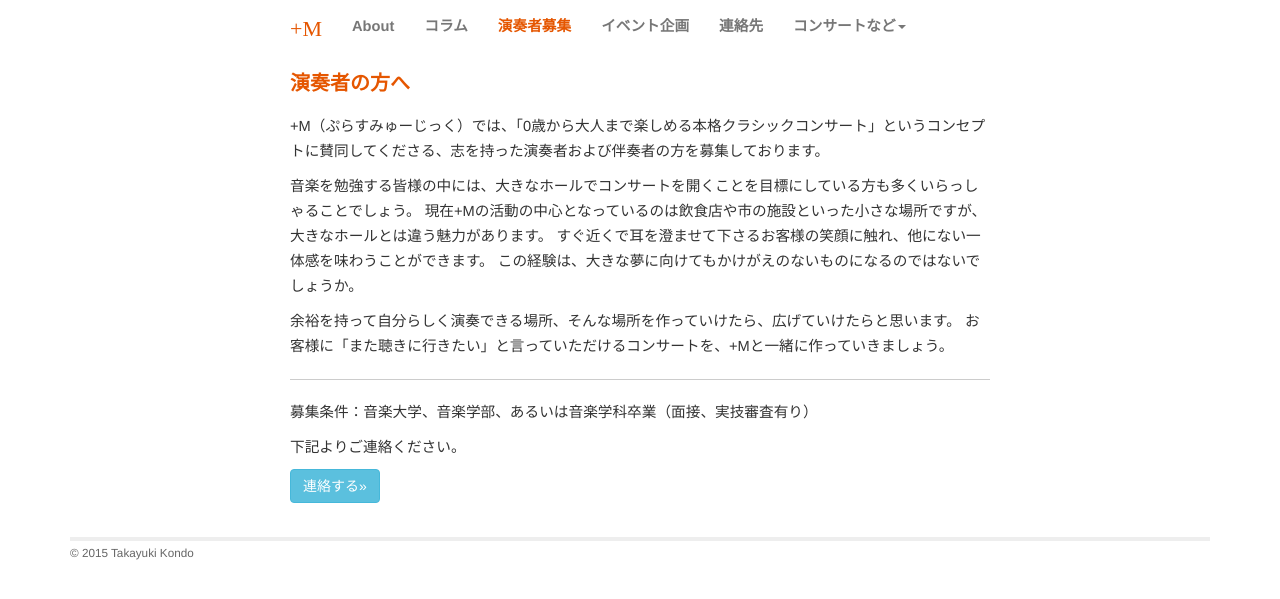
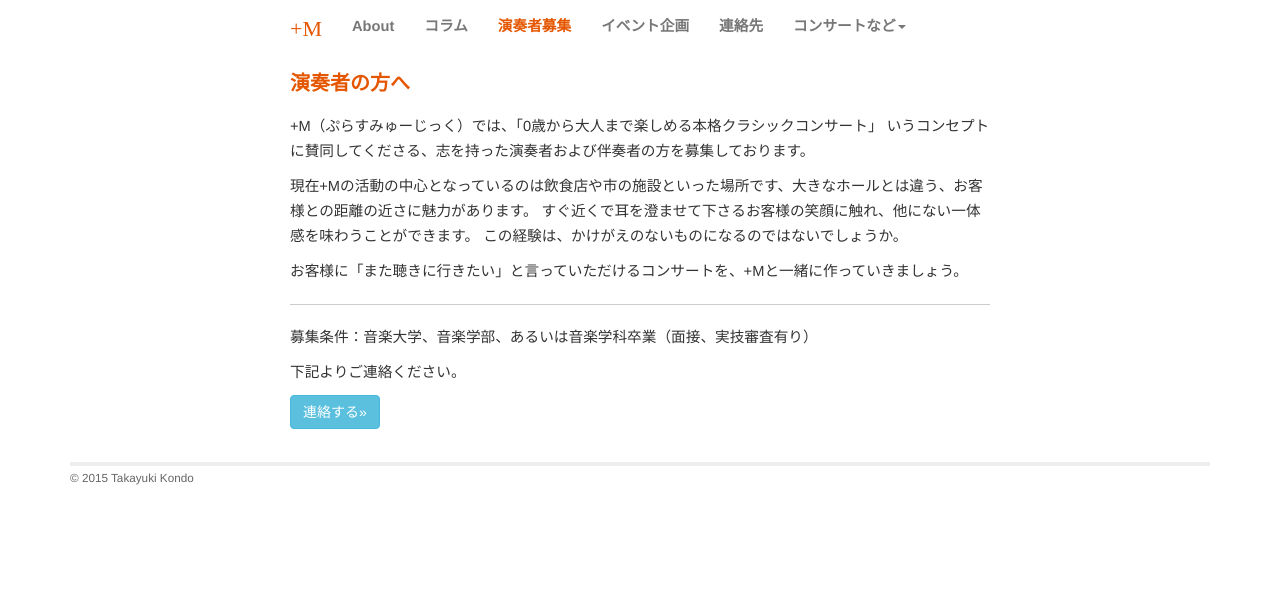
Before and after one commit to shinnkondo/plus-music-japan.github.io, a Jekyll site: the page built from call.md, in a window 1280 px wide. Shown: the top 599 px of the page. Built offline with Jekyll 4.4.1, drawn with Linux system fonts in a browser that asks for light colours; nearby versions of some CDN libraries; some web fonts are replaced.

Commit message:
文言を調整。

```diff
--- a/call.md
+++ b/call.md
@@ -8,14 +8,11 @@ order: 3
 {% include JB/setup %}
 # 演奏者の方へ
 
-+M（ぷらすみゅーじっく）では、「0歳から大人まで楽しめる本格クラシックコンサート」というコンセプトに賛同してくださる、志を持った演奏者および伴奏者の方を募集しております。
++M（ぷらすみゅーじっく）では、「0歳から大人まで楽しめる本格クラシックコンサート」
+いうコンセプトに賛同してくださる、志を持った演奏者および伴奏者の方を募集しております。
 
-音楽を勉強する皆様の中には、大きなホールでコンサートを開くことを目標にしている方も多くいらっしゃることでしょう。
-現在+Mの活動の中心となっているのは飲食店や市の施設といった小さな場所ですが、大きなホールとは違う魅力があります。
-すぐ近くで耳を澄ませて下さるお客様の笑顔に触れ、他にない一体感を味わうことができます。
-この経験は、大きな夢に向けてもかけがえのないものになるのではないでしょうか。
+現在+Mの活動の中心となっているのは飲食店や市の施設といった場所です、大きなホールとは違う、お客様との距離の近さに魅力があります。 すぐ近くで耳を澄ませて下さるお客様の笑顔に触れ、他にない一体感を味わうことができます。 この経験は、かけがえのないものになるのではないでしょうか。
 
-余裕を持って自分らしく演奏できる場所、そんな場所を作っていけたら、広げていけたらと思います。
 お客様に「また聴きに行きたい」と言っていただけるコンサートを、+Mと一緒に作っていきましょう。
 
 ---
```
Also changed, not shown: concert.md (+1 -1 lines), rythmique.md (+1 -1 lines).
